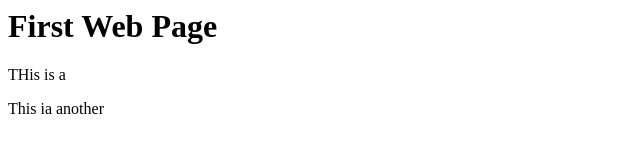
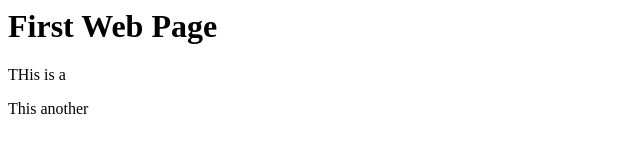
Before and after one commit to Surpriseofgod1509/Surpriseofgod.github.io, a plain HTML site: page index.html in a window 1280 px wide. Shown: the full height of the page, 0-640 px from the left. Drawn offline with Linux system fonts and the light colour scheme.

Commit message:
test 1
is

```diff
--- a/index.html
+++ b/index.html
@@ -10,6 +10,6 @@
 <body>
       <h1> First Web Page</h1>
       <p> THis is a
-      <p> This ia another
+      <p> This  another
 </body>
 </html>
```
